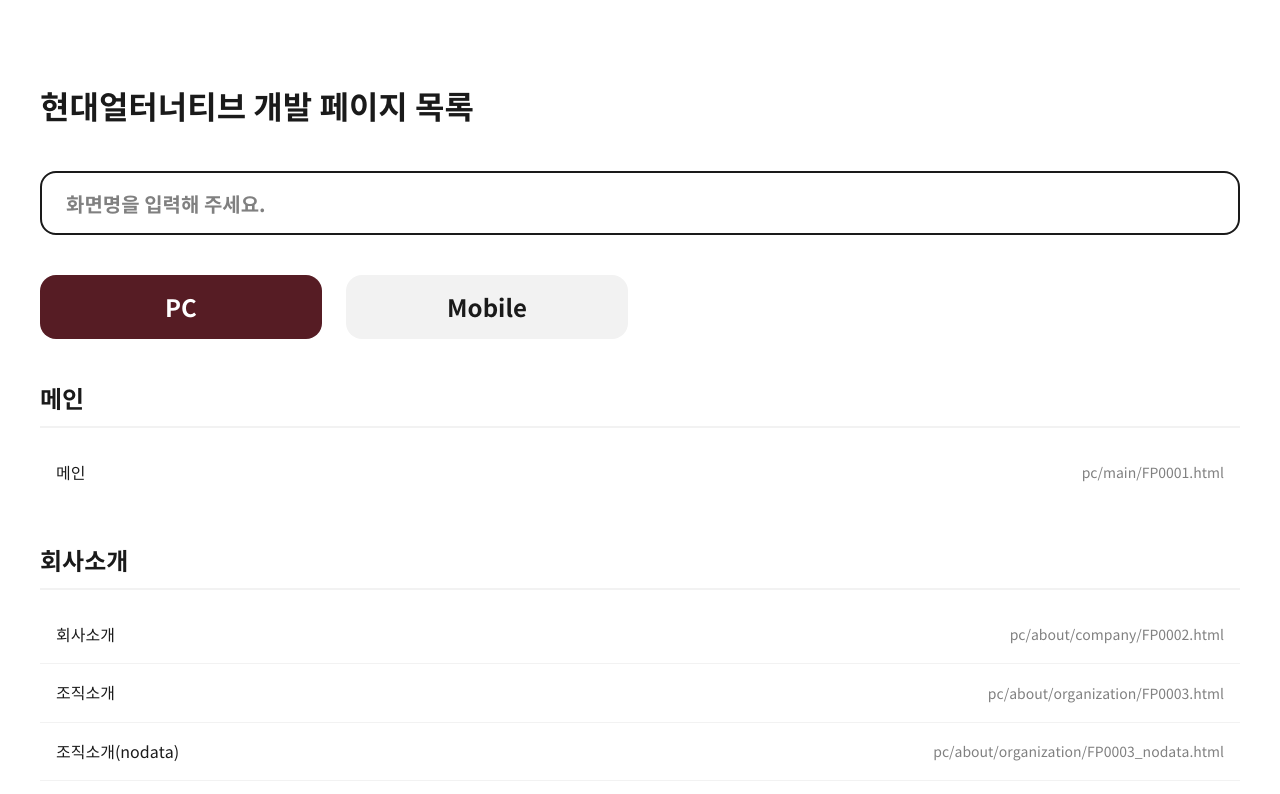
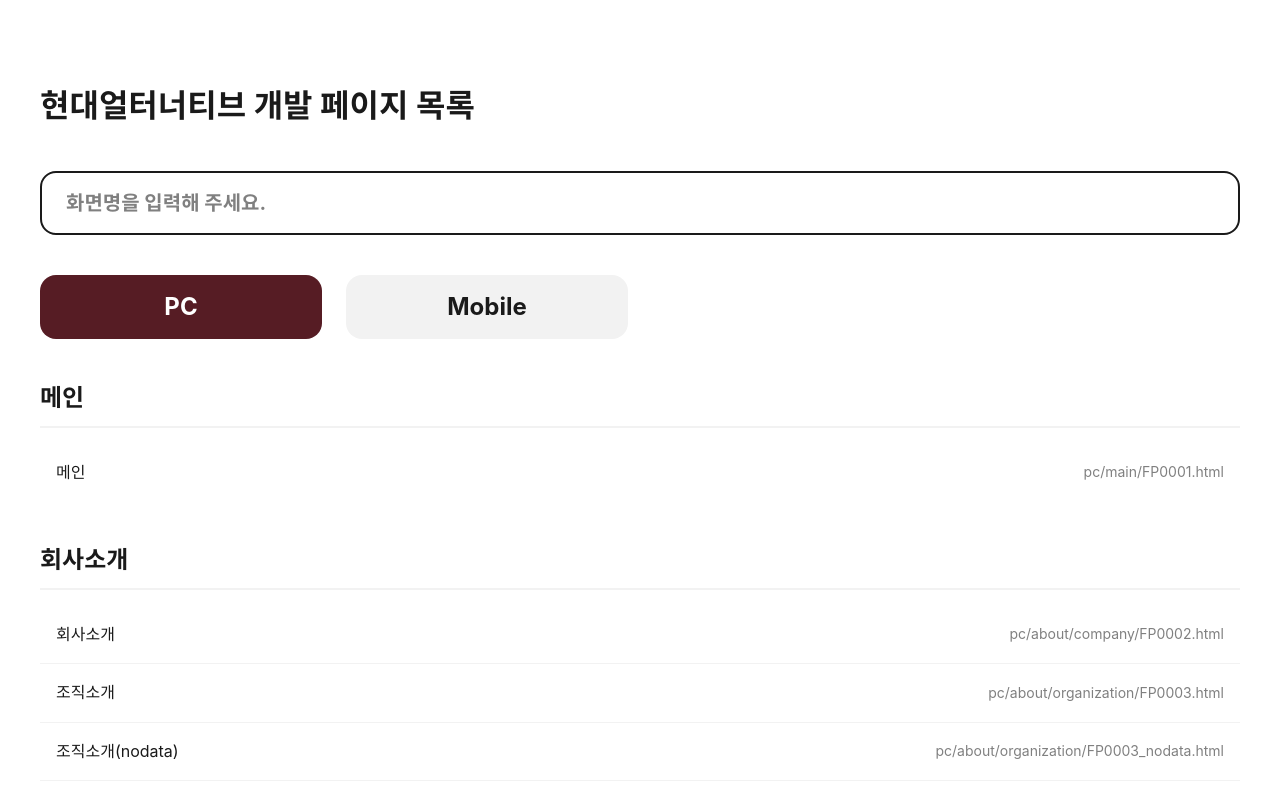
Before and after one commit to jeonghak-inpix/hyundaiAlternative, a website: page index.html in a window 1280 px wide. Shown: the top 794 px of the page. Drawn offline with Linux system fonts and the light colour scheme; a web font is replaced by a local one.

Commit message:
폰트 삭제

```diff
--- a/index.html
+++ b/index.html
@@ -28,7 +28,9 @@
       }
 
       .dev-index__title {
-        font-family: 'SF-Pro', 'Noto Sans', sans-serif;
+        font-family:
+          -apple-system, BlinkMacSystemFont, 'Apple SD Gothic Neo', 'Noto Sans', Roboto,
+          'Malgun Gothic', '맑은 고딕', sans-serif;
         font-size: 32px;
         font-weight: 700;
         color: #1a1a1a;
@@ -45,7 +47,9 @@
         padding: 0 24px;
         border: 2px solid #1a1a1a;
         border-radius: 16px;
-        font-family: 'SF-Pro', 'Noto Sans', sans-serif;
+        font-family:
+          -apple-system, BlinkMacSystemFont, 'Apple SD Gothic Neo', 'Noto Sans', Roboto,
+          'Malgun Gothic', '맑은 고딕', sans-serif;
         font-size: 20px;
         font-weight: 700;
         color: #1a1a1a;
@@ -74,7 +78,9 @@
         justify-content: center;
         width: 100%;
         height: 100%;
-        font-family: 'SF-Pro', 'Noto Sans', sans-serif;
+        font-family:
+          -apple-system, BlinkMacSystemFont, 'Apple SD Gothic Neo', 'Noto Sans', Roboto,
+          'Malgun Gothic', '맑은 고딕', sans-serif;
         font-size: 24px;
         line-height: 1.6;
         font-weight: 700;
@@ -108,7 +114,9 @@
       }
 
       .dev-index__section-title {
-        font-family: 'SF-Pro', 'Noto Sans', sans-serif;
+        font-family:
+          -apple-system, BlinkMacSystemFont, 'Apple SD Gothic Neo', 'Noto Sans', Roboto,
+          'Malgun Gothic', '맑은 고딕', sans-serif;
         font-size: 24px;
         font-weight: 700;
         color: #1a1a1a;
@@ -136,7 +144,9 @@
         align-items: center;
         text-decoration: none;
         color: #1a1a1a;
-        font-family: 'SF-Pro', 'Noto Sans', sans-serif;
+        font-family:
+          -apple-system, BlinkMacSystemFont, 'Apple SD Gothic Neo', 'Noto Sans', Roboto,
+          'Malgun Gothic', '맑은 고딕', sans-serif;
         font-size: 16px;
       }
 
@@ -161,7 +171,9 @@
       .dev-index__no-results {
         padding: 120px 0;
         text-align: center;
-        font-family: 'SF-Pro', 'Noto Sans', sans-serif;
+        font-family:
+          -apple-system, BlinkMacSystemFont, 'Apple SD Gothic Neo', 'Noto Sans', Roboto,
+          'Malgun Gothic', '맑은 고딕', sans-serif;
         display: none;
       }
 
@@ -286,7 +298,9 @@
         background: #fff;
         border: none;
         border-radius: 8px;
-        font-family: 'SF-Pro', 'Noto Sans', sans-serif;
+        font-family:
+          -apple-system, BlinkMacSystemFont, 'Apple SD Gothic Neo', 'Noto Sans', Roboto,
+          'Malgun Gothic', '맑은 고딕', sans-serif;
         font-size: 14px;
         font-weight: 700;
         color: #1a1a1a;
```
Also changed, not shown: resources/frontAssets/mo/font/SF-Pro/SF-Pro-Bold.woff (deleted), resources/frontAssets/mo/font/SF-Pro/SF-Pro-Bold.woff2 (deleted), resources/frontAssets/mo/font/SF-Pro/SF-Pro.woff (deleted), resources/frontAssets/mo/font/SF-Pro/SF-Pro.woff2 (deleted), resources/frontAssets/pc/font/SF-Pro/SF-Pro-Bold.woff (deleted), resources/frontAssets/pc/font/SF-Pro/SF-Pro-Bold.woff2 (deleted), resources/frontAssets/pc/font/SF-Pro/SF-Pro.woff (deleted), resources/frontAssets/pc/font/SF-Pro/SF-Pro.woff2 (deleted), 1 other file.
